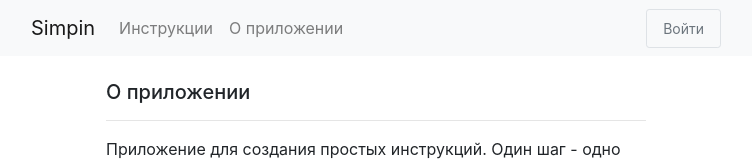
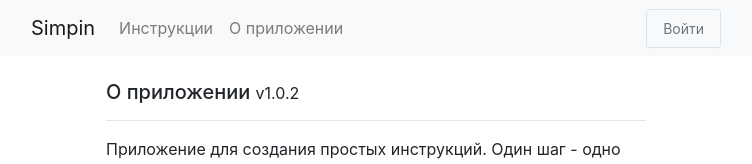
Before and after one commit to mccrush/simpin, a Vue app: page /about in a window 1280 px wide. Shown: the top 164 px of the page, without its empty margins (264-1016 px from the left). Built offline with nearby package versions, Linux system fonts and the light colour scheme; no server answers; the database is empty.

Commit message:
Обновляет версию

```diff
--- a/package.json
+++ b/package.json
@@ -1,6 +1,6 @@
 {
   "name": "simpin",
-  "version": "0.1.0",
+  "version": "1.0.2",
   "private": true,
   "scripts": {
     "serve": "vue-cli-service serve",
--- a/src/views/About.vue
+++ b/src/views/About.vue
@@ -1,7 +1,10 @@
 <template>
   <div class="row justify-content-center">
     <div class="col-12 col-sm-8 col-md-6 col-xl-6">
-      <h5>О приложении</h5>
+      <h5>
+        О приложении
+        <small>v1.0.2</small>
+      </h5>
       <hr />
       <p class="text-left">Приложение для создания простых инструкций. Один шаг - одно простое действие. Создавайте и делитесь инструкциями с друзьями.</p>
       <p>
```
